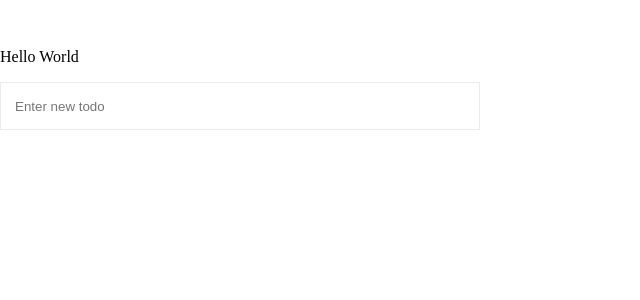
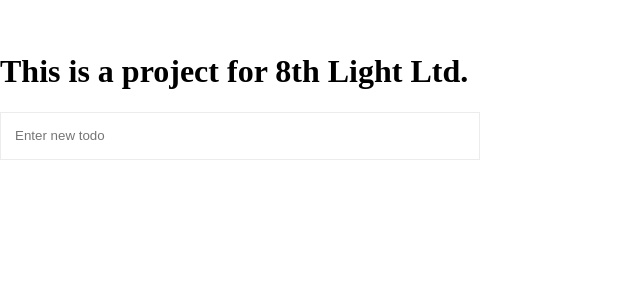
Before and after one commit to EByrdS/react-8l, a Next.js app: page / in a window 1280 px wide. Shown: the top 300 px of the page, without its empty margins (0-640 px from the left). Built offline with nearby package versions, Linux system fonts and the light colour scheme.

Commit message:
Adds 8th Light name to index

```diff
--- a/pages/index.tsx
+++ b/pages/index.tsx
@@ -73,7 +73,7 @@
 
   return (
     <div className="todo-list-app">
-    <p>Hello World</p>
+    <h1>This is a project for 8th Light Ltd.</h1>
       {/* Todo form component */}
       <TodoForm
         handleTodoCreate={handleTodoCreate}
```
Also changed, not shown: 2 other files (tests, documents, lock files or other folders).
